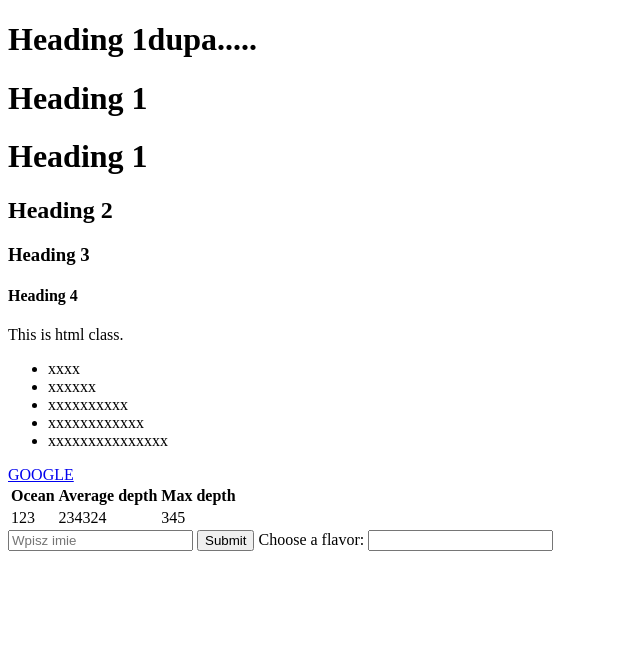
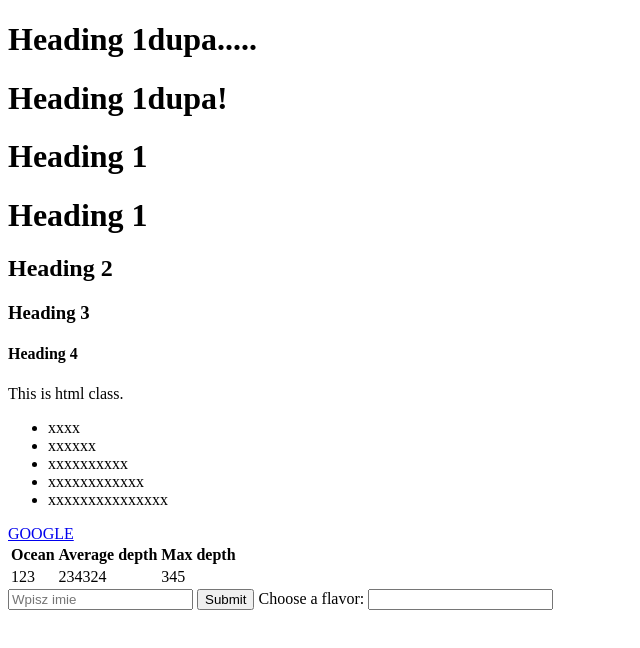
Before and after one commit to dawidpodraza/Frontend, a plain HTML site: page index.html in a window 1280 px wide. Shown: the whole page, without its empty margins (0-640 px from the left). Drawn offline with Linux system fonts and the light colour scheme.

Commit message:
Resolve conflict

```diff
--- a/index.html
+++ b/index.html
@@ -8,6 +8,7 @@
         <body>
             <div id="main">
                 <h1>Heading 1dupa.....</h1>
+                <h1>Heading 1dupa!</h1>
                 <h1>Heading 1</h1>
                 <h1>Heading 1</h1>
                 <h2>Heading 2</h2>
```
